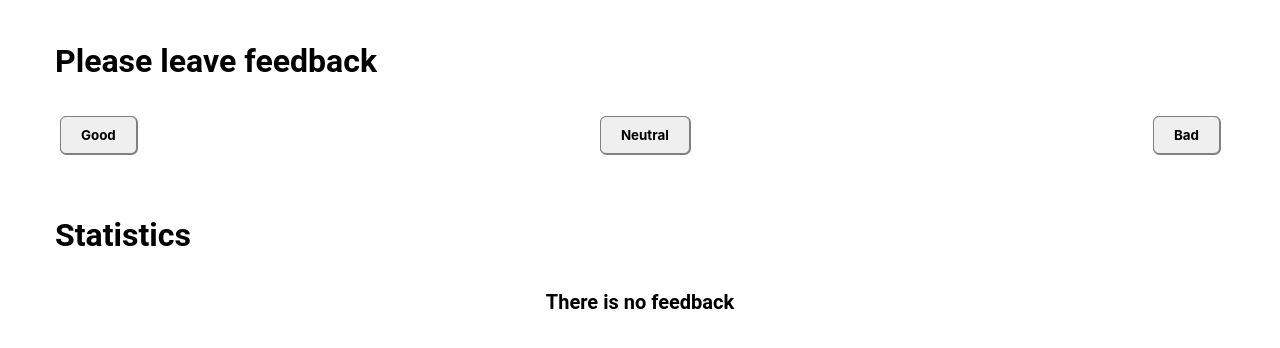
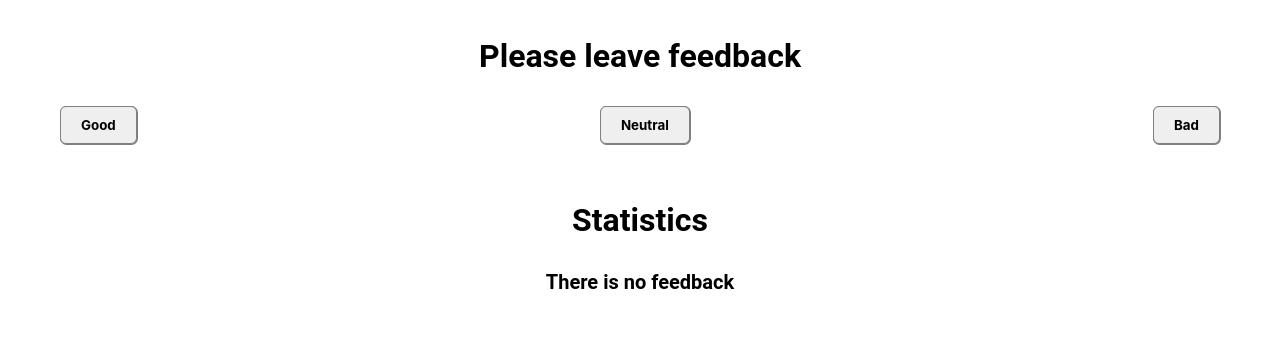
Before and after one commit to Fosa1990/goit-react-hw-02-feedback, a React (Create React App) app: page / in a window 1280 px wide. Shown: the top 348 px of the page. Built offline with nearby package versions, Linux system fonts and the light colour scheme.

Commit message:
Update Section.js

```diff
--- a/src/components/Section/Section.js
+++ b/src/components/Section/Section.js
@@ -6,7 +6,7 @@ const SectionWrapper = styled.section`
   margin: 0 25px 5px 25px;
 `;
 const Title = styled.h2`
-  padding: 5px;
+  text-align: center;
   font-size: 32px;
   font-family: 'Roboto', sans-serif;
 `;
```
